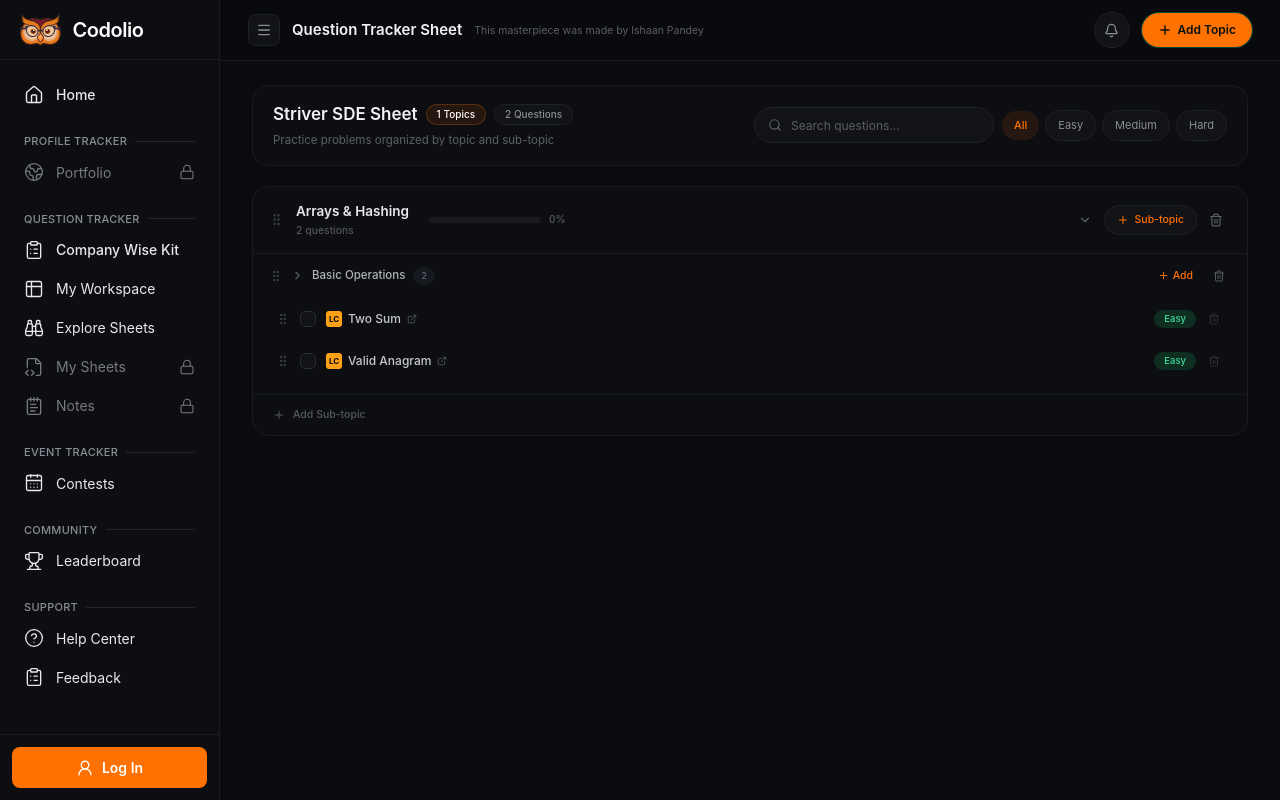
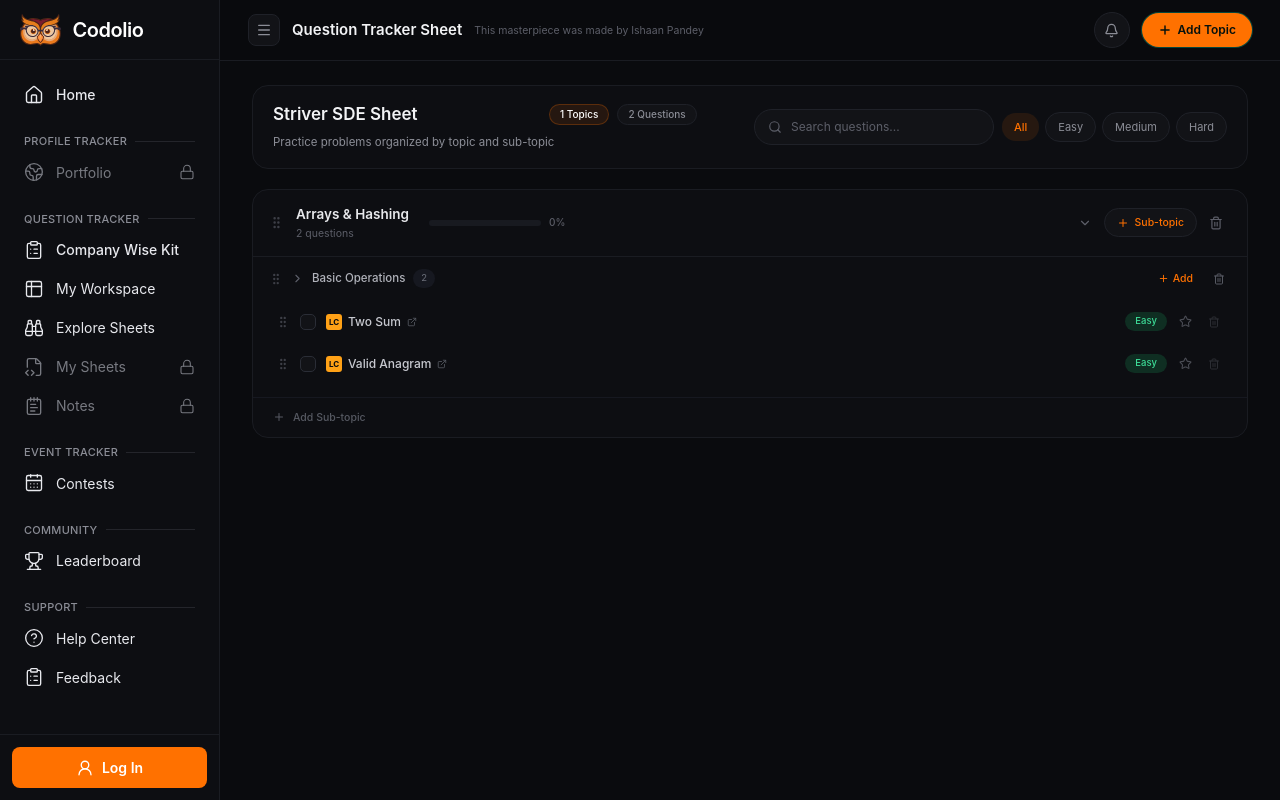
Before and after one commit to ishaancreates/question-management-sheet-codolio, a React (Vite) app: page / in a window 1280 px wide. Built offline with nearby package versions, Linux system fonts and the light colour scheme; no server answers.

Commit message:
istg this is final commit

```diff
--- a/src/App.jsx
+++ b/src/App.jsx
@@ -24,6 +24,7 @@
   UserRound,
   Bell,
   SquarePlay,
+  Star,
   Menu,
   ChevronDown,
 } from "lucide-react";
@@ -49,6 +50,13 @@
   const [modal, setModal] = useState(null);
   const [searchQuery, setSearchQuery] = useState("");
   const [completedQuestions, setCompletedQuestions] = useState({});
+  const [starredQuestions, setStarredQuestions] = useState(() => {
+    try {
+      return JSON.parse(localStorage.getItem("question-sheet-starred") ?? "{}");
+    } catch {
+      return {};
+    }
+  });
   const [sidebarOpen, setSidebarOpen] = useState(true);
   const [difficultyFilter, setDifficultyFilter] = useState("All");
   const [collapsedTopics, setCollapsedTopics] = useState({});
@@ -60,6 +68,23 @@
       ...prev,
       [questionId]: !prev[questionId],
     }));
+  };
+
+  const toggleStarredQuestion = (questionId) => {
+    setStarredQuestions((previous) => {
+      const next = {
+        ...previous,
+        [questionId]: !previous[questionId],
+      };
+
+      try {
+        localStorage.setItem("question-sheet-starred", JSON.stringify(next));
+      } catch {
+        // Keep the in-memory state working if storage is unavailable.
+      }
+
+      return next;
+    });
   };
 
   const handleOnDragEnd = (result) => {
@@ -94,6 +119,11 @@
       }
     }
   };
+
+  const [sheetTitle, setSheetTitle] = useState("Striver SDE Sheet");
+  const [sheetDescription, setSheetDescription] = useState(
+    "Practice problems organized by topic and sub-topic",
+  );
 
   const handleCreateTopic = async ({ title }) => {
     await addTopic(title);
@@ -381,19 +411,30 @@
             {/* Sheet Info */}
             <div className="min-w-0">
               <div className="flex items-center gap-2">
-                <h2 className="text-[17px] font-semibold text-[#f2f3f5]">
-                  Striver SDE Sheet
-                </h2>
+                <input
+                  type="text"
+                  value={sheetTitle}
+                  onChange={(e) => setSheetTitle(e.target.value)}
+                  placeholder="Sheet title"
+                  className="w-auto min-w-[180px] max-w-[400px] bg-transparent text-[17px] font-semibold text-[#f2f3f5] outline-none placeholder:text-[#5c5e68]"
+                />
+
                 <span className="rounded-full border border-[#ff7100]/25 bg-[#ff7100]/10 px-2.5 py-0.5 text-[10px] font-medium text-white">
                   {topics.length} Topics
                 </span>
+
                 <span className="rounded-full border border-[#1f2128] bg-[#121317] px-2.5 py-0.5 text-[10px] font-medium text-[#8b8d96]">
                   {totalQuestions} Questions
                 </span>
               </div>
-              <p className="mt-1 text-[11.5px] text-[#5c5e68]">
-                Practice problems organized by topic and sub-topic
-              </p>
+
+              <input
+                type="text"
+                value={sheetDescription}
+                onChange={(e) => setSheetDescription(e.target.value)}
+                placeholder="Add a description..."
+                className="mt-1 w-full max-w-[600px] bg-transparent text-[11.5px] text-[#8b8d96] outline-none placeholder:text-[#5c5e68]"
+              />
             </div>
 
             {/* Search + Filters */}
@@ -664,7 +705,7 @@
                                                                 provided.innerRef
                                                               }
                                                               {...provided.draggableProps}
-                                                              className="group flex min-h-[42px] items-center justify-between rounded-xl border border-transparent px-2.5 hover:border-[#1f2128] hover:bg-[#121317]"
+                                                              className="group flex min-h-[42px] items-center justify-between rounded-xl border border-transparent px-1.5 hover:border-[#1f2128] hover:bg-[#121317] sm:px-2.5"
                                                             >
                                                               <div className="flex min-w-0 items-center gap-2.5">
                                                                 <span
@@ -756,9 +797,9 @@
                                                                 )}
                                                               </div>
 
-                                                              <div className="ml-3 flex shrink-0 items-center gap-2">
+                                                              <div className="ml-1 flex shrink-0 items-center gap-1 sm:ml-3 sm:gap-2">
                                                                 <span
-                                                                  className={`rounded-full px-2.5 py-0.5 text-[9.5px] font-medium ${
+                                                                  className={`rounded-full px-1.5 py-0.5 text-[9.5px] font-medium sm:px-2.5 ${
                                                                     q.difficulty ===
                                                                     "Easy"
                                                                       ? "bg-[#0f2e22] text-[#3ddc97]"
@@ -770,6 +811,41 @@
                                                                 >
                                                                   {q.difficulty}
                                                                 </span>
+
+                                                                <button
+                                                                  type="button"
+                                                                  onClick={() =>
+                                                                    toggleStarredQuestion(
+                                                                      q.id,
+                                                                    )
+                                                                  }
+                                                                  className={`hidden rounded-full p-1 transition hover:bg-[#332a10] sm:inline-flex ${starredQuestions[q.id] ? "text-[#e8b23d]" : "text-[#4a4c54] hover:text-[#e8b23d]"}`}
+                                                                  aria-label={
+                                                                    starredQuestions[
+                                                                      q.id
+                                                                    ]
+                                                                      ? `Remove ${q.title} from starred questions`
+                                                                      : `Star ${q.title}`
+                                                                  }
+                                                                  title={
+                                                                    starredQuestions[
+                                                                      q.id
+                                                                    ]
+                                                                      ? "Unstar question"
+                                                                      : "Star question"
+                                                                  }
+                                                                >
+                                                                  <Star
+                                                                    size={13}
+                                                                    fill={
+                                                                      starredQuestions[
+                                                                        q.id
+                                                                      ]
+                                                                        ? "currentColor"
+                                                                        : "none"
+                                                                    }
+                                                                  />
+                                                                </button>
 
                                                                 <button
                                                                   onClick={() =>
```
